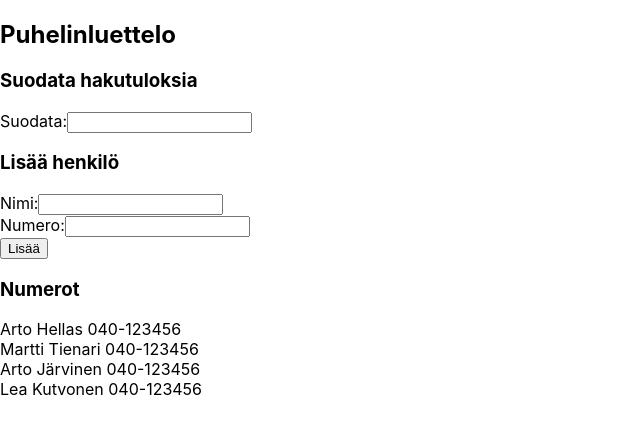
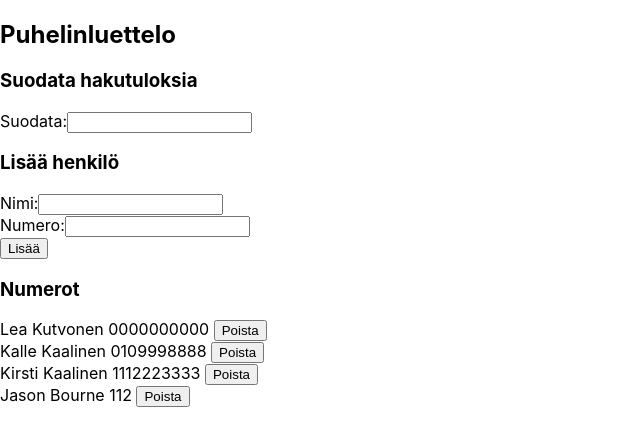
Before and after one commit to nykanenj/react-course-hy, a React (Create React App) app in the folder osa2-puhelinluettelo/: page / in a window 1280 px wide. Shown: the top 446 px of the page, without its empty margins (0-640 px from the left). Built offline with nearby package versions, Linux system fonts and the light colour scheme; data requests are answered from the project's data file.

Commit message:
puhelinluettelo crud toimii

```diff
--- a/osa2-puhelinluettelo/db.json
+++ b/osa2-puhelinluettelo/db.json
@@ -1,24 +1,24 @@
 {
   "persons": [
     {
-        "name": "Arto Hellas",
-        "number": "040-123456",
-        "id": 1
+      "name": "Lea Kutvonen",
+      "number": "0000000000",
+      "id": 4
     },
     {
-        "name": "Martti Tienari",
-        "number": "040-123456",
-        "id": 2
+      "name": "Kalle Kaalinen",
+      "number": "0109998888",
+      "id": 6
     },
     {
-        "name": "Arto Järvinen",
-        "number": "040-123456",
-        "id": 3
+      "name": "Kirsti Kaalinen",
+      "number": "1112223333",
+      "id": 7
     },
     {
-        "name": "Lea Kutvonen",
-        "number": "040-123456",
-        "id": 4
+      "name": "Jason Bourne",
+      "number": "112",
+      "id": 8
     }
   ]
 }
--- a/osa2-puhelinluettelo/package.json
+++ b/osa2-puhelinluettelo/package.json
@@ -5,8 +5,8 @@
   "dependencies": {
     "axios": "^0.18.0",
     "eslint-plugin-react-hooks": "0.0.0",
-    "react": "^16.7.0",
-    "react-dom": "^16.7.0",
+    "react": "^16.8.0-alpha.0",
+    "react-dom": "^16.8.0-alpha.0",
     "react-scripts": "2.1.3"
   },
   "scripts": {
--- a/osa2-puhelinluettelo/src/App.js
+++ b/osa2-puhelinluettelo/src/App.js
@@ -1,6 +1,6 @@
 import React, { useState, useEffect } from 'react';
-import axios from 'axios';
 
+import apiservice from './services/apiservice';
 import Filter from './components/Filter';
 import Persons from './components/Persons';
 import AddPersonForm from './components/AddPersonForm';
@@ -12,24 +12,44 @@ const App = () => {
   const [ newNumber, setNewNumber ] = useState('');
 
   useEffect(() => {
-    axios.get('http://localhost:3001/persons')
-    .then(response => setRecords(response.data))
+    apiservice.getAll()
+    .then(response => setRecords(response))
   }, []);
 
 
   const addPerson = (event) => {
     event.preventDefault();
     const found = records.findIndex(e => e.name === newName);
+    const newPerson = {
+      name: newName,
+      number: newNumber
+    }
     if (found !== -1) {
-        alert(`${newName} already exists.`);
+        window.confirm(`${newName} already exists, update existing record?`) &&
+        apiservice.update(newPerson, records[found].id)
+        .then(response => setRecords(records.map(record => record.id !== response.id ? record : response)))
+        .then(() => {
+          setNewName('');
+          setNewNumber('');
+        });
         return;
     }
-    const newPerson = {
-        name: newName,
-        number: newNumber,
-        id: records.length + 1
-    }
-    setRecords(records.concat(newPerson));
+
+    apiservice.create(newPerson)
+      .then(response => setRecords(records.concat(response)))
+      .then(() => {
+        setNewName('');
+        setNewNumber('');
+      });
+  }
+
+  const removeHandler = (name, id) => {
+    window.confirm('Haluatko varmasti poistaa henkilön ', name) &&
+    apiservice.remove(id)
+    .then(id => {
+      const existing = records.filter(record => record.id !== id);
+      setRecords(existing);
+    });
   }
 
   return (
@@ -37,7 +57,7 @@ const App = () => {
       <h2>Puhelinluettelo</h2>
       <Filter expression={expression} setExpression={setExpression}/>
       <AddPersonForm addPerson={addPerson} newName={newName} setNewName={setNewName} newNumber={newNumber} setNewNumber={setNewNumber}/>
-      <Persons expression={expression} records={records} />
+      <Persons expression={expression} records={records} removeHandler={removeHandler} />
     </div>
   );
 
--- a/osa2-puhelinluettelo/src/components/Person.js
+++ b/osa2-puhelinluettelo/src/components/Person.js
@@ -1,5 +1,6 @@
 import React from 'react';
 
-const Person = ({name, number}) =>  <div>{name} {number}</div> ;
+const Person = ({name, number, id, removeHandler}) =>
+    <div> {name} {number} <button onClick={() => removeHandler(name, id)}> Poista </button> </div> ;
 
 export default Person;
--- a/osa2-puhelinluettelo/src/components/Persons.js
+++ b/osa2-puhelinluettelo/src/components/Persons.js
@@ -1,14 +1,14 @@
 import React from 'react';
 import Person from './Person';
 
-const Persons = ({records, expression}) => {
+const Persons = ({records, expression, removeHandler}) => {
     const regExp = new RegExp(expression, 'i');
 
     return (
       <div>
         <h3>Numerot</h3>
         {records.filter(record => regExp.test(record.name)).map(person =>
-          <Person key={person.id} name={person.name} number={person.number} />)}
+          <Person key={person.id} name={person.name} number={person.number} id={person.id} removeHandler={removeHandler}/>)}
       </div>
     );
   }
--- /dev/null
+++ b/osa2-puhelinluettelo/src/services/apiservice.js
@@ -0,0 +1,19 @@
+import axios from 'axios';
+
+const baseURL = 'http://localhost:3001/persons';
+
+const getAll = () => axios.get(baseURL).then(response => response.data);
+
+const create = newObject => axios.post(baseURL, newObject).then(response => response.data);
+
+const remove = id => axios.delete(`${baseURL}/${id}`).then(() => id);
+
+const update = (newObject, id) => axios.put(`${baseURL}/${id}`, newObject).then(response => response.data);
+
+
+export default {
+    getAll,
+    create,
+    remove,
+    update,
+}
```
Also changed, not shown: 1 other file (tests, documents, lock files or other folders). Lines whose indentation alone changed are shown as unchanged.
